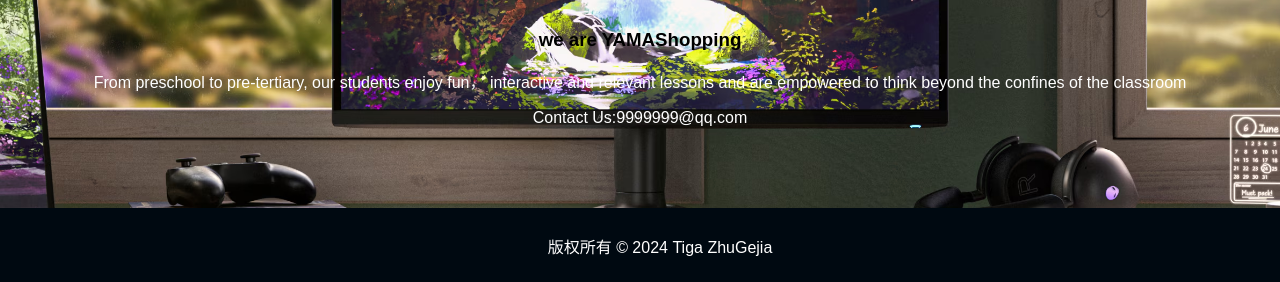
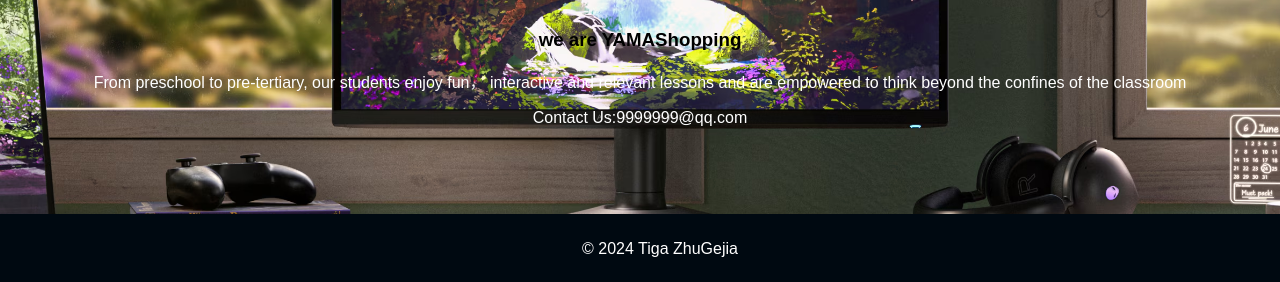
Before and after one commit to A1ght/Tiga-, a plain HTML site: page AboutUs.html in a window 1280 px wide. Shown: the part 516-798 px from the top of the page. Drawn offline with Linux system fonts and the light colour scheme.

Commit message:
Update AboutUs.html

```diff
--- a/AboutUs.html
+++ b/AboutUs.html
@@ -31,7 +31,7 @@
 
     </section>
     <footer>
-        <p>版权所有 &copy; 2024 Tiga ZhuGejia</p>
+        <p> &copy; 2024 Tiga ZhuGejia</p>
     </footer>
 </body>
 </html>
```
